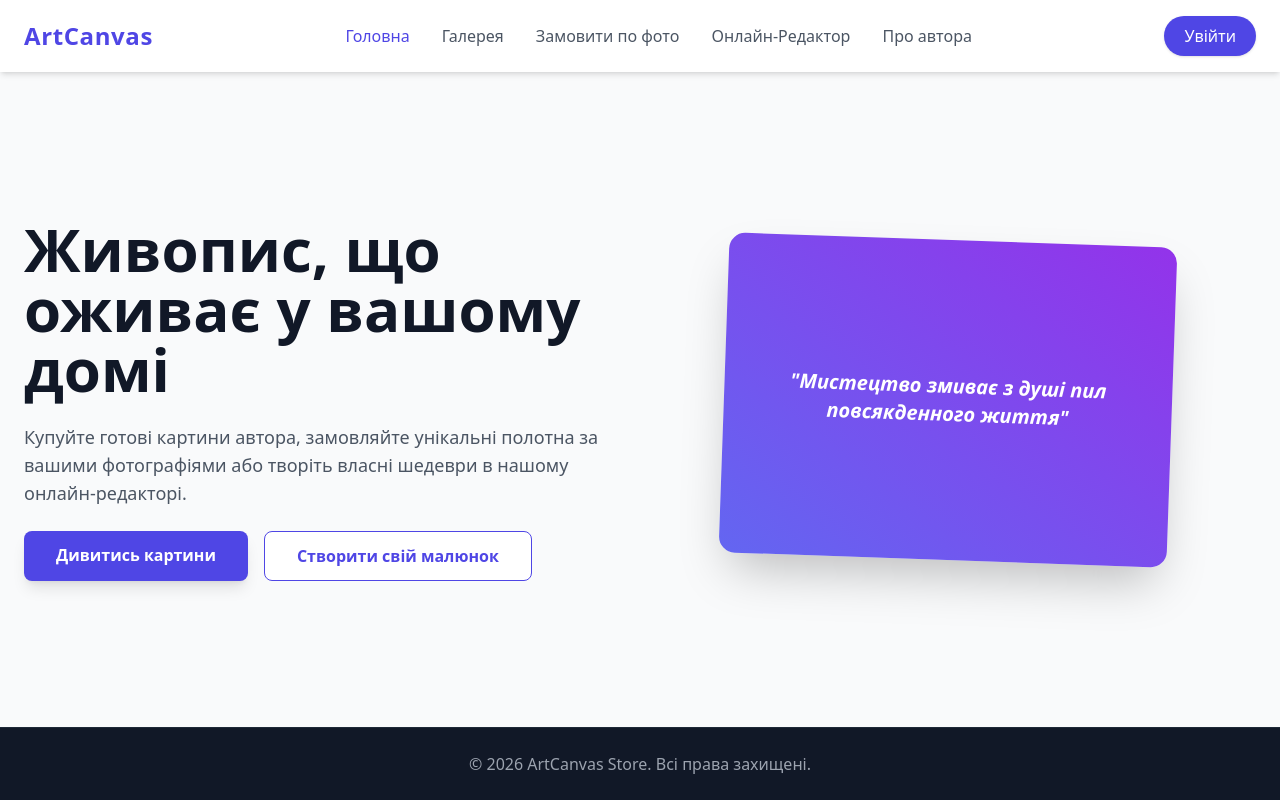
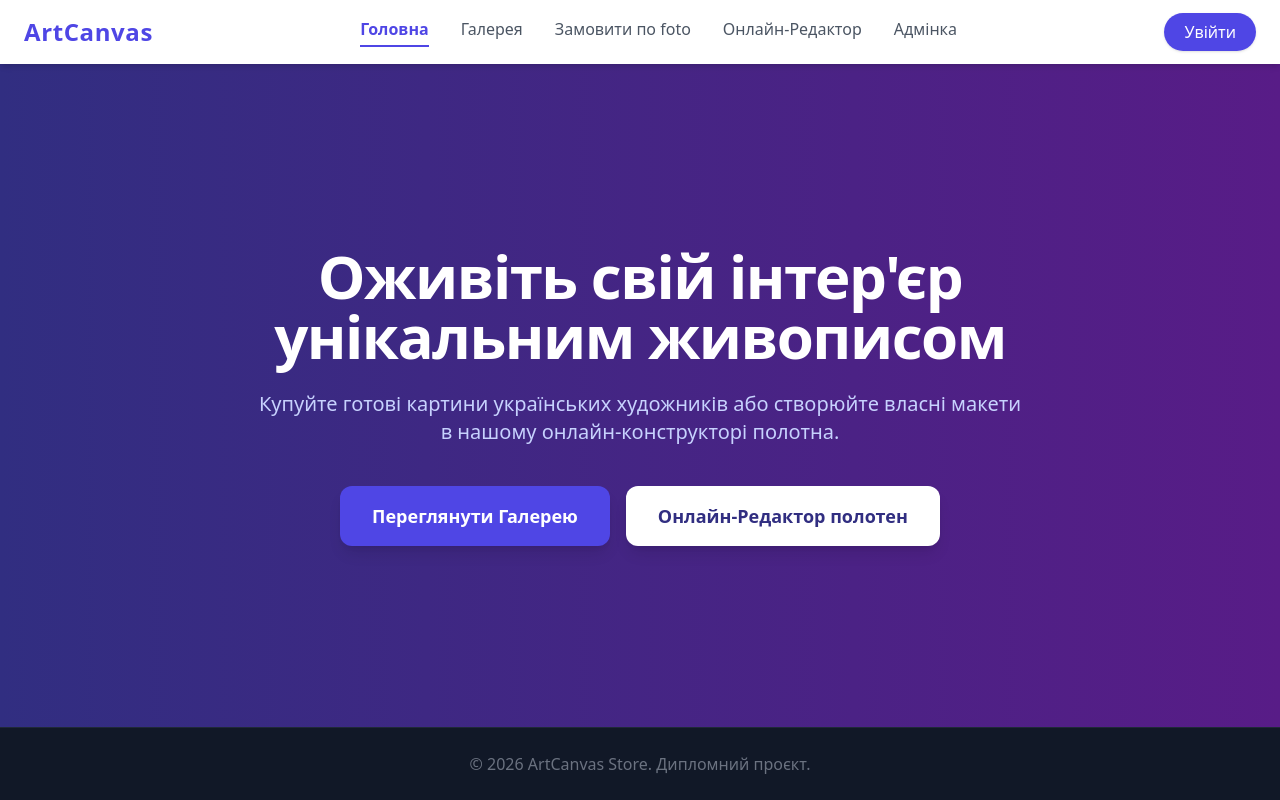
Before and after one commit to kozhemiakinkolya/art-canvas-store, a website: page frontend/index.html in a window 1280 px wide. Drawn offline with nearby package versions, Linux system fonts and the light colour scheme.

Commit message:
Update index.html with new content and structure

```diff
--- a/frontend/index.html
+++ b/frontend/index.html
@@ -3,7 +3,7 @@
 <head>
   <meta charset="UTF-8">
   <meta name="viewport" content="width=device-width, initial-scale=1.0">
-  <title>Арт-Галерея | Картини на замовлення</title>
+  <title>ArtCanvas | Магазин картин та власного живопису</title>
   <script src="https://cdn.tailwindcss.com"></script>
 </head>
 <body class="bg-gray-50 text-gray-800 flex flex-col min-h-screen">
@@ -11,45 +11,34 @@
   <header class="bg-white shadow-md sticky top-0 z-50">
     <div class="container mx-auto px-6 py-4 flex justify-between items-center">
       <a href="index.html" class="text-2xl font-bold text-indigo-600 tracking-wide">ArtCanvas</a>
-
       <nav class="hidden md:flex space-x-8 font-medium">
-        <a href="index.html" class="text-indigo-600 hover:text-indigo-800">Головна</a>
-        <a href="#" class="text-gray-600 hover:text-indigo-600 transition">Галерея</a>
-        <a href="#" class="text-gray-600 hover:text-indigo-600 transition">Замовити по фото</a>
-        <a href="#" class="text-gray-600 hover:text-indigo-600 transition">Онлайн-Редактор</a>
-        <a href="#" class="text-gray-600 hover:text-indigo-600 transition">Про автора</a>
+        <a href="index.html">Головна</a>
+        <a href="gallery.html">Галерея</a>
+        <a href="custom-order.html">Замовити по foto</a>
+        <a href="editor.html">Онлайн-Редактор</a>
+        <a href="admin.html">Адмінка</a>
       </nav>
-
-      <div id="auth-zone" class="flex items-center space-x-4">
+      <div id="auth-zone">
         <a href="auth.html" class="bg-indigo-600 text-white px-5 py-2 rounded-full hover:bg-indigo-700 transition shadow">Увійти</a>
       </div>
     </div>
   </header>
 
-  <main class="flex-grow container mx-auto px-6 py-12 flex flex-col md:flex-row items-center justify-between">
-    <div class="md:w-1/2 space-y-6">
-      <h1 class="text-4xl md:text-6xl font-extrabold text-gray-900 leading-tight">
-        Живопис, що оживає у вашому домі
-      </h1>
-      <p class="text-lg text-gray-600">
-        Купуйте готові картини автора, замовляйте унікальні полотна за вашими фотографіями або творіть власні шедеври в нашому онлайн-редакторі.
-      </p>
-      <div class="flex space-x-4">
-        <a href="#" class="bg-indigo-600 text-white px-8 py-3 rounded-lg font-semibold hover:bg-indigo-700 transition shadow-lg">Дивитись картини</a>
-        <a href="#" class="bg-white text-indigo-600 border border-indigo-600 px-8 py-3 rounded-lg font-semibold hover:bg-indigo-50 transition">Створити свій малюнок</a>
-      </div>
-    </div>
-    <div class="md:w-1/2 mt-10 md:mt-0 flex justify-center">
-      <div class="w-full max-w-md h-80 bg-gradient-to-tr from-indigo-500 to-purple-600 rounded-2xl shadow-2xl flex items-center justify-center text-white text-xl font-bold italic p-6 text-center transform rotate-2">
-        "Мистецтво змиває з душі пил повсякденного життя"
+  <main class="flex-grow flex items-center justify-center bg-gradient-to-r from-indigo-900 to-purple-900 text-white py-24 px-6 text-center">
+    <div class="max-w-3xl">
+      <h1 class="text-5xl font-black tracking-tight leading-tight md:text-6xl">Оживіть свій інтер'єр унікальним живописом</h1>
+      <p class="text-indigo-200 mt-6 text-lg md:text-xl">Купуйте готові картини українських художників або створюйте власні макети в нашому онлайн-конструкторі полотна.</p>
+      <div class="mt-10 flex flex-wrap justify-center gap-4">
+        <a href="gallery.html" class="bg-indigo-600 hover:bg-indigo-700 text-white font-bold px-8 py-4 rounded-xl transition shadow-lg text-lg">Переглянути Галерею</a>
+        <a href="editor.html" class="bg-white text-indigo-900 hover:bg-gray-100 font-bold px-8 py-4 rounded-xl transition shadow-lg text-lg">Онлайн-Редактор полотен</a>
       </div>
     </div>
   </main>
 
-  <footer class="bg-gray-900 text-gray-400 text-center py-6 border-t border-gray-800">
-    <p>&copy; 2026 ArtCanvas Store. Всі права захищені.</p>
+  <footer class="bg-gray-900 text-gray-500 text-center py-6 border-t border-gray-800">
+    <p>&copy; 2026 ArtCanvas Store. Дипломний проєкт.</p>
   </footer>
 
-  <script src="app.js"></script>
+  <script src="navbar.js"></script>
 </body>
 </html>
```
